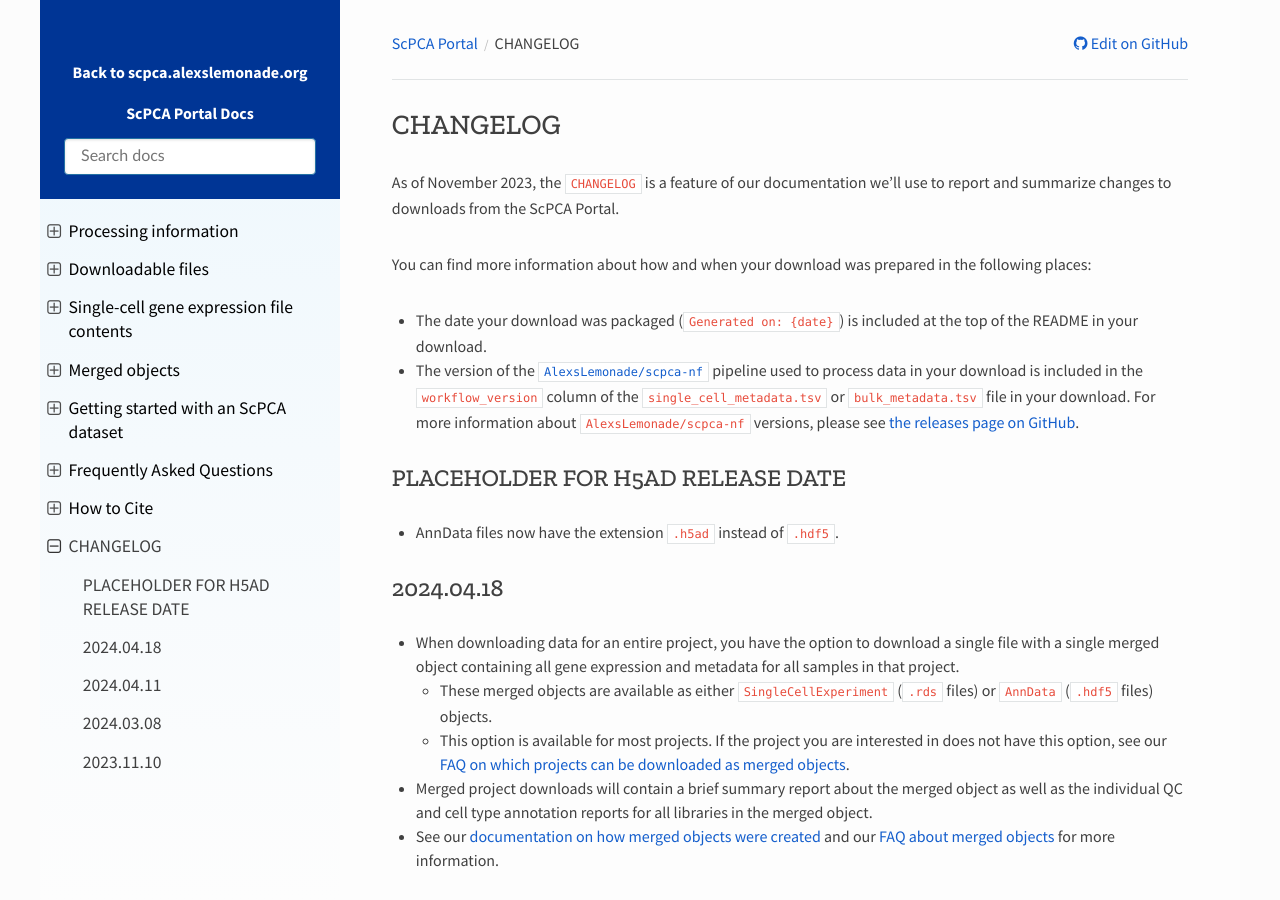
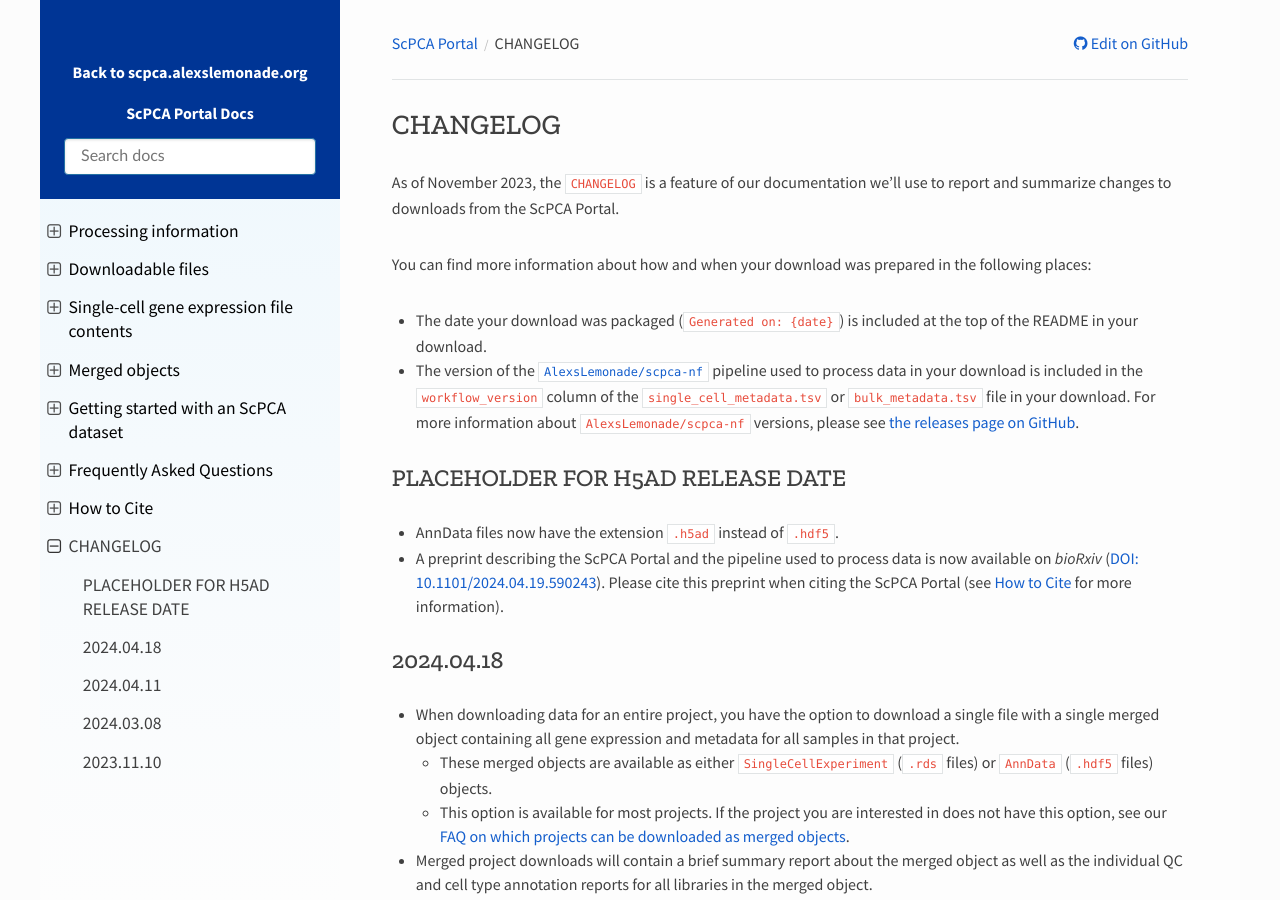
Before and after one commit to DongzeHE/scpca-docs, a Sphinx documentation site: the page built from docs/CHANGELOG.md, in a window 1280 px wide and 900 px high. Built offline with Sphinx 7.4.7 and the Read the Docs theme 2.0.0, drawn with Linux system fonts in a browser that asks for light colours.

Commit message:
Add preprint info to CHANGELOG

```diff
--- a/docs/CHANGELOG.md
+++ b/docs/CHANGELOG.md
@@ -15,6 +15,8 @@
 ## PLACEHOLDER FOR H5AD RELEASE DATE
 
 * AnnData files now have the extension `.h5ad` instead of `.hdf5`.
+* A preprint describing the ScPCA Portal and the pipeline used to process data is now available on _bioRxiv_ ([DOI: 10.1101/2024.04.19.590243](https://doi.org/10.1101/2024.04.19.590243)).
+  Please cite this preprint when citing the ScPCA Portal (see {ref}`How to Cite <citation:how to cite>` for more information).
 
 ## 2024.04.18
 
```
